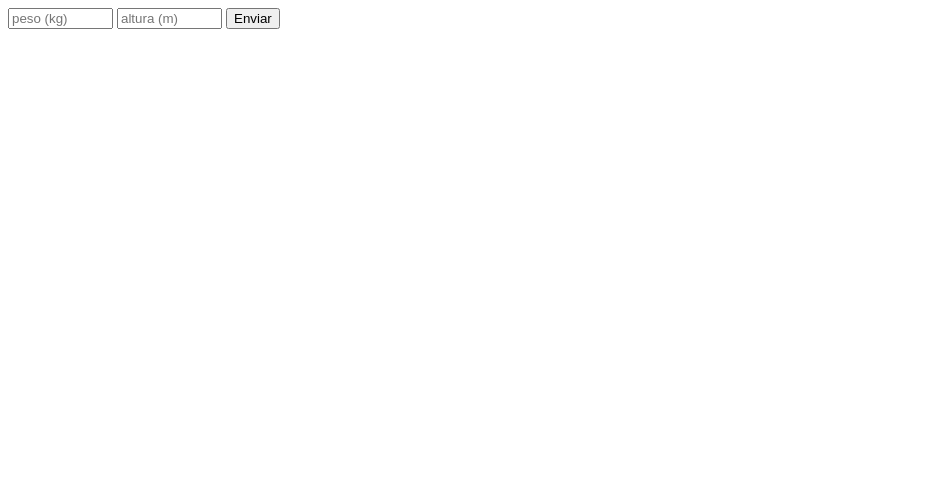
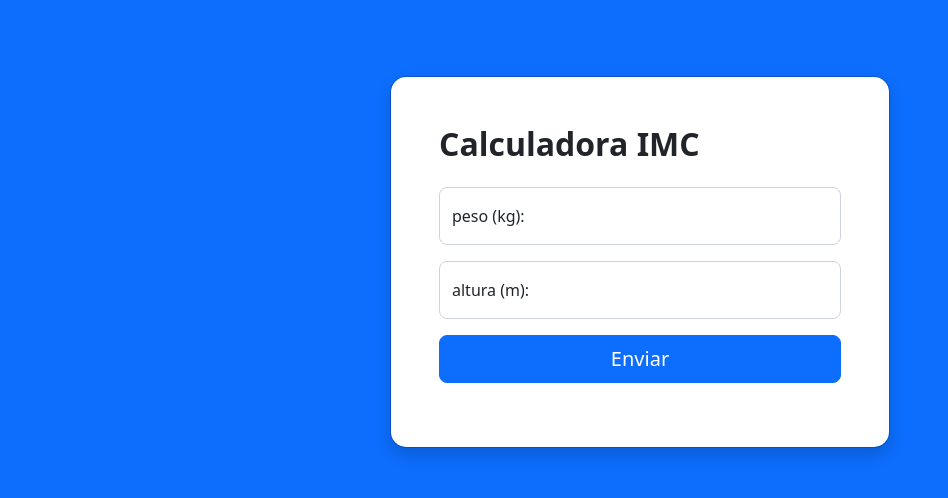
Before and after one commit to lsviii/imc_calculator, a plain HTML site: page index.html in a window 1280 px wide. Shown: the whole page, without its empty margins (0-948 px from the left). Drawn offline with nearby package versions, Linux system fonts and the light colour scheme.

Commit message:
Bootstrap v1.0

```diff
--- a/index.html
+++ b/index.html
@@ -1,32 +1,62 @@
 <!DOCTYPE html>
 <html lang="en">
+
 <head>
     <meta charset="UTF-8">
     <title>Calculadora IMC</title>
+
+    <link href="https://cdn.jsdelivr.net/npm/bootstrap@5.2.1/dist/css/bootstrap.min.css" rel="stylesheet">
     <script src="https://ajax.googleapis.com/ajax/libs/jquery/3.6.1/jquery.min.js"></script>
 </head>
+
 <body>
-    <form>
-        <input id="inp_peso" size="10" placeholder="peso (kg)"></input>
-        <input id="inp_altura" size="10" placeholder="altura (m)"></input>
-        <button type="button" id="btn_submit">Enviar</button>
-    </form>
-    <h1></h1>
+
+    <div class="modal modal-signin position-dynamic d-block bg-primary py-5" tabindex="-1" role="dialog"
+        id="modalSignin">
+        <div class="modal-dialog" role="document">
+            <div class="modal-content rounded-4 shadow">
+                <div class="modal-header p-5 pb-4 border-bottom-0">
+                    <h2 class="fw-bold mb-0">Calculadora IMC</h2>
+                </div>
+
+                <div class="modal-body p-5 pt-0 ">
+                    <form class="">
+                        <div class="form-floating mb-3">
+                            <input type="text" class="form-control rounded-3" id="inp_peso" placeholder="peso (kg)">
+                            <label for="floatingInput">peso (kg):</label>
+                        </div>
+                        <div class="form-floating mb-3">
+                            <input type="text" class="form-control rounded-3" id="inp_altura" placeholder="altura (m)">
+                            <label for="floatingInput">altura (m):</label>
+                        </div>
+                        <button id="btn_submit" class="w-100 mb-2 btn btn-lg rounded-3 btn-primary"
+                            type="submit">Enviar</button>
+                        <small>
+                            <h1></h1>
+                        </small>
+                    </form>
+                </div>
+            </div>
+        </div>
+    </div>
+
+
     <script>
-        $("document").ready(function(){
-            $("#btn_submit").click(function(){
+        $("document").ready(function () {
+            $("#btn_submit").click(function () {
                 var peso = parseFloat($("#inp_peso").val())
                 var altura = parseFloat($("#inp_altura").val())
                 $.ajax({
                     url: "https://lsviii.pythonanywhere.com/api",
                     type: "POST",
                     contentType: "application/json",
-                    data: JSON.stringify({"peso": peso, "altura": altura})
-                }).done(function(data) {$("h1").html("IMC: " + data["resultado"])})
+                    data: JSON.stringify({ "peso": peso, "altura": altura })
+                }).done(function (data) { $("h1").html("IMC: " + data["resultado"]) })
 
             })
         })
     </script>
 
 </body>
+
 </html>
```
